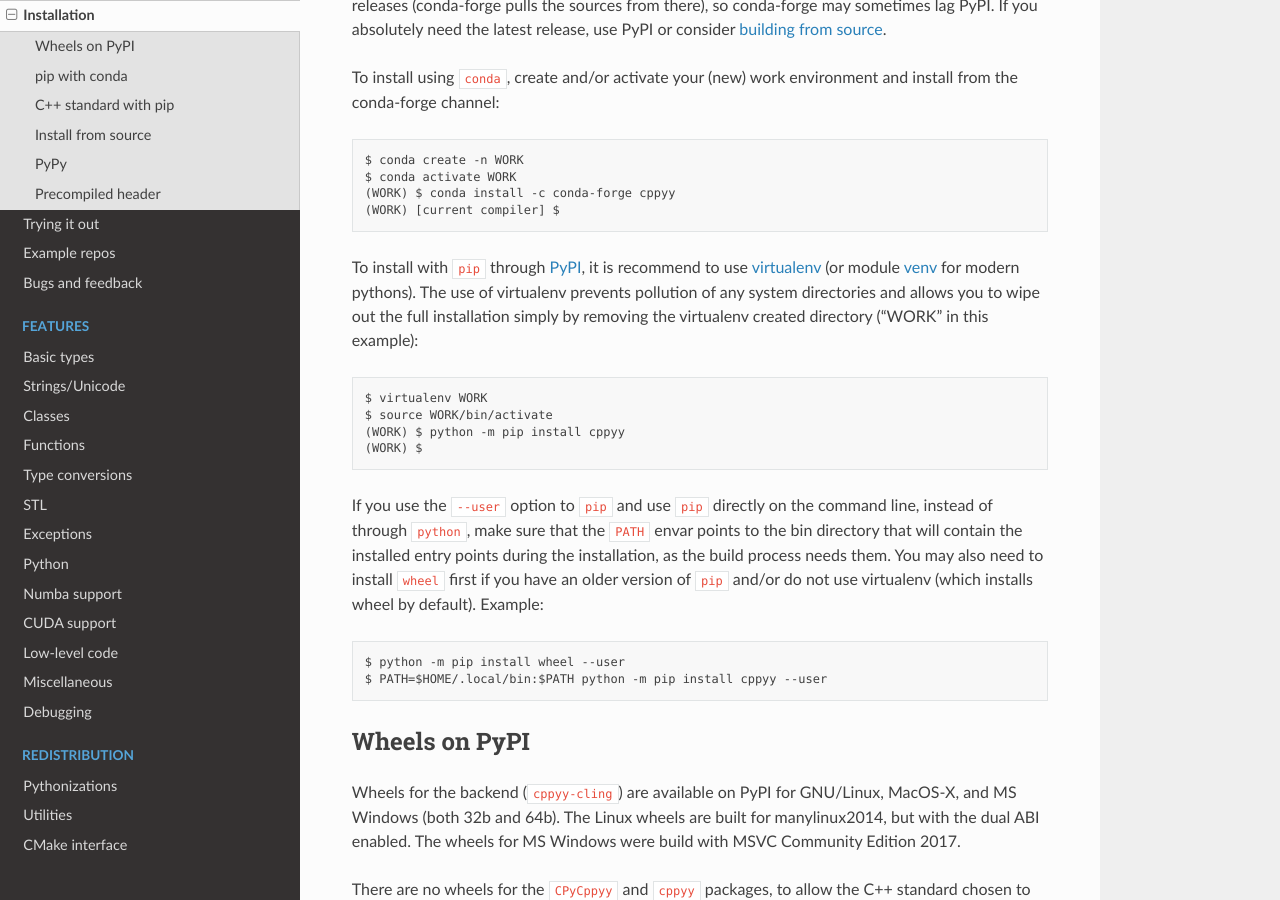
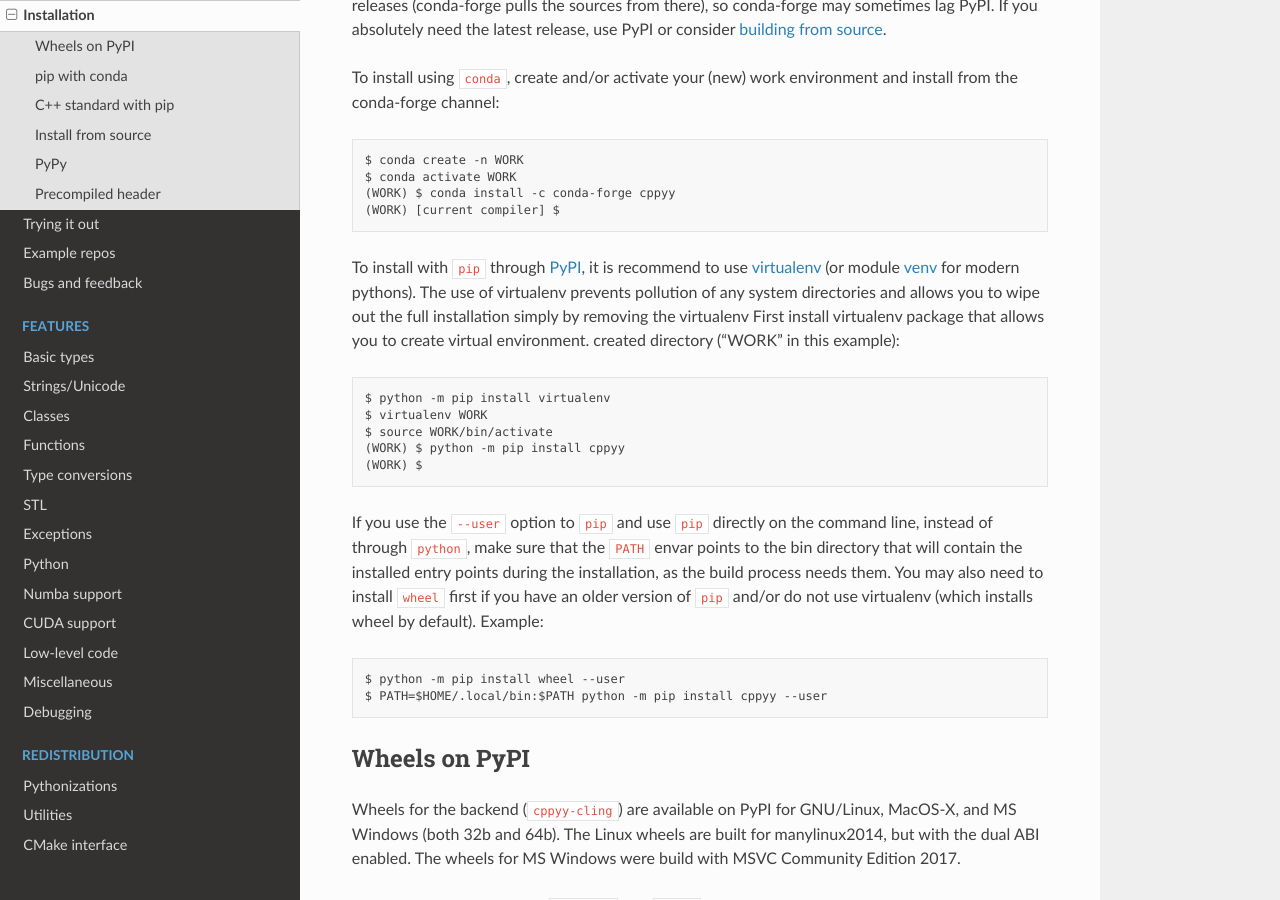
Before and after one commit to wlav/cppyy, a Sphinx documentation site: the page built from doc/source/installation.rst, in a window 1280 px wide and 900 px high, scrolled down 559 px. Built offline with Sphinx 7.4.7 and the Read the Docs theme 2.0.0, drawn with Linux system fonts in a browser that asks for light colours.

Commit message:
add command to install virtualenv package
the documentation is not clear on this point as we need to add a command to install virtualenv package to be able to create a virtual environment

$ python -m pip install virtualenv

and added a description before it.
closes #133

```diff
--- a/doc/source/installation.rst
+++ b/doc/source/installation.rst
@@ -40,8 +40,10 @@
 `virtualenv`_ (or module `venv`_ for modern pythons).
 The use of virtualenv prevents pollution of any system directories and allows
 you to wipe out the full installation simply by removing the virtualenv
+First install virtualenv package that allows you to create virtual environment.
 created directory ("WORK" in this example)::
 
+  $ python -m pip install virtualenv
   $ virtualenv WORK
   $ source WORK/bin/activate
   (WORK) $ python -m pip install cppyy
```
